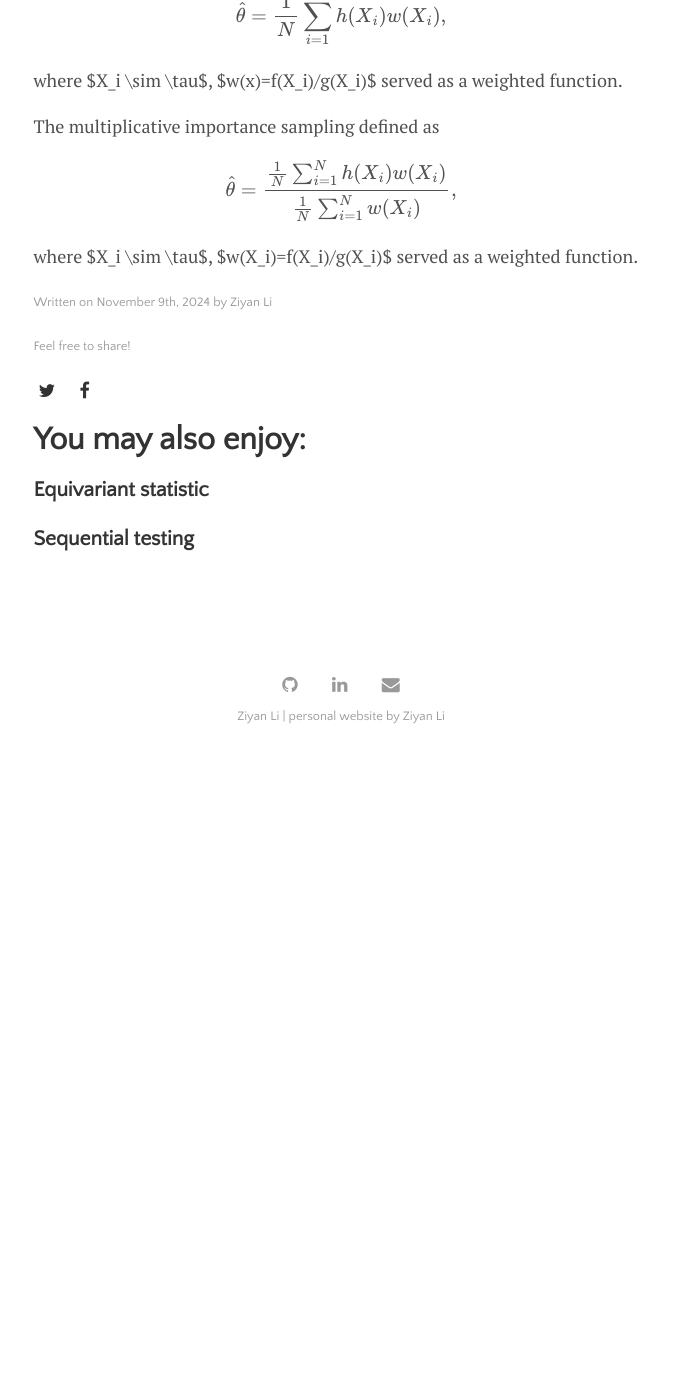
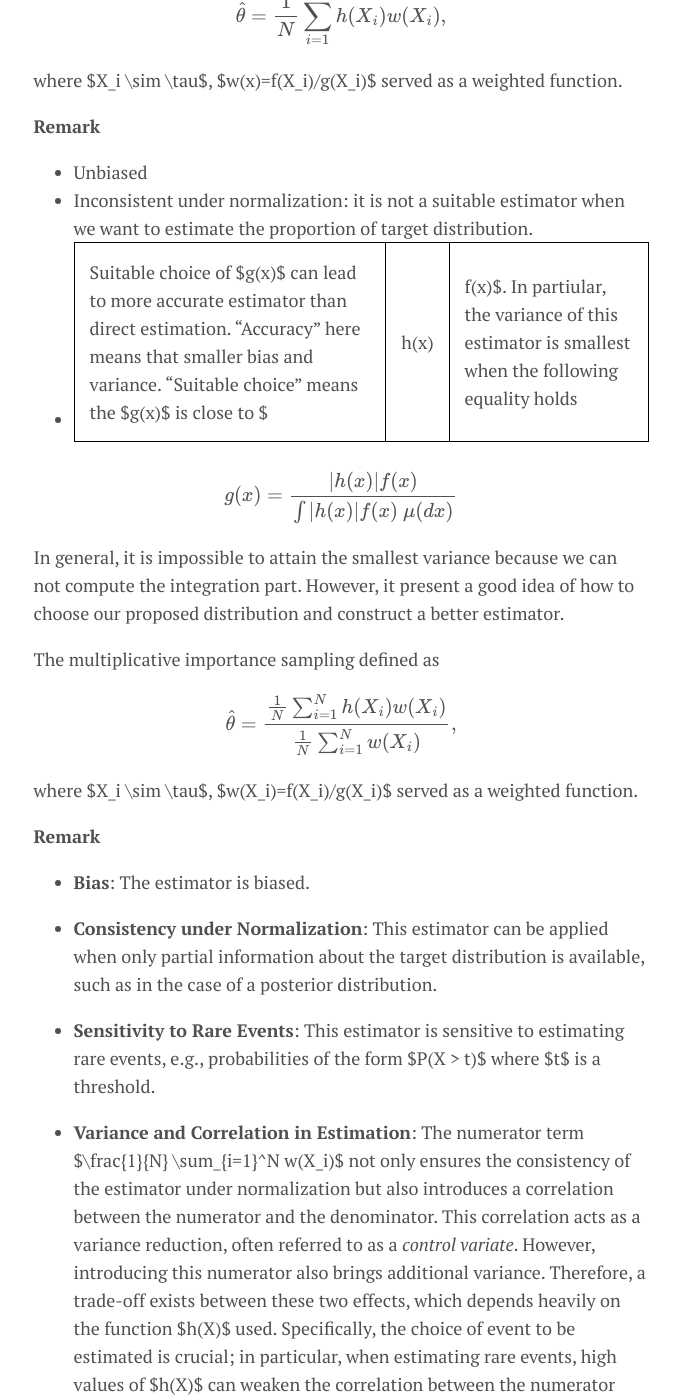
Before and after one commit to catty-halsey/catty-halsey.github.io, a Jekyll site: the page built from _posts/2024-11-9-Importance sampling.md, in a window 1280 px wide and 1400 px high, scrolled down 805 px. Shown: the whole window, without its empty margins (299-979 px from the left). Built offline with Jekyll 4.4.1, drawn with Linux system fonts in a browser that asks for light colours; formulas are drawn with MathJax 3; before the commit the page ends 1567 px from its top, so only the background shows below that; some of the changed text lies outside the part shown.

Commit message:
Update 2024-11-9-Importance sampling.md

```diff
--- a/_posts/2024-11-9-Importance sampling.md
+++ b/_posts/2024-11-9-Importance sampling.md
@@ -24,6 +24,17 @@ $$
 
 where $X_i \sim \tau$, $w(x)=f(X_i)/g(X_i)$ served as a weighted function.
 
+**Remark**
+- Unbiased
+- Inconsistent under normalization: it is not a suitable estimator when we want to estimate the proportion of target distribution.
+- Suitable choice of $g(x)$ can lead to more accurate estimator than direct estimation. "Accuracy" here means that smaller bias and variance. "Suitable choice" means the $g(x)$ is close to $|h(x)|f(x)$. In partiular, the variance of this estimator is smallest when the following equality holds
+
+$$
+g(x) = \frac{|h(x)|f(x)}{\int |h(x)|f(x) \ \mu(dx)}
+$$
+
+In general, it is impossible to attain the smallest variance because we can not compute the integration part. However, it present a good idea of how to choose our proposed distribution and construct a better estimator.
+
 The multiplicative importance sampling defined as
 
 $$
@@ -31,3 +42,15 @@ $$
 $$
 
 where $X_i \sim \tau$, $w(X_i)=f(X_i)/g(X_i)$ served as a weighted function.
+
+**Remark**
+
+- **Bias**: The estimator is biased.
+
+- **Consistency under Normalization**: This estimator can be applied when only partial information about the target distribution is available, such as in the case of a posterior distribution.
+
+- **Sensitivity to Rare Events**: This estimator is sensitive to estimating rare events, e.g., probabilities of the form $P(X > t)$ where $t$ is a threshold.
+
+- **Variance and Correlation in Estimation**: The numerator term $\frac{1}{N} \sum_{i=1}^N w(X_i)$ not only ensures the consistency of the estimator under normalization but also introduces a correlation between the numerator and the denominator. This correlation acts as a variance reduction, often referred to as a *control variate*. However, introducing this numerator also brings additional variance. Therefore, a trade-off exists between these two effects, which depends heavily on the function $h(X)$ used. Specifically, the choice of event to be estimated is crucial; in particular, when estimating rare events, high values of $h(X)$ can weaken the correlation between the numerator and denominator, potentially resulting in a higher variance than that of an additive estimator. An example is provided below to illustrate this.
+
+- **Asymptotic Properties**: Although one cannot to compute the exact expected value and variance of the multiplicative estimator $\hat{\theta}$, we can analyze its asymptotic behavior using the Central Limit Theorem (CLT). The estimator improves as the correlation between the numerator and denominator increases.
```
